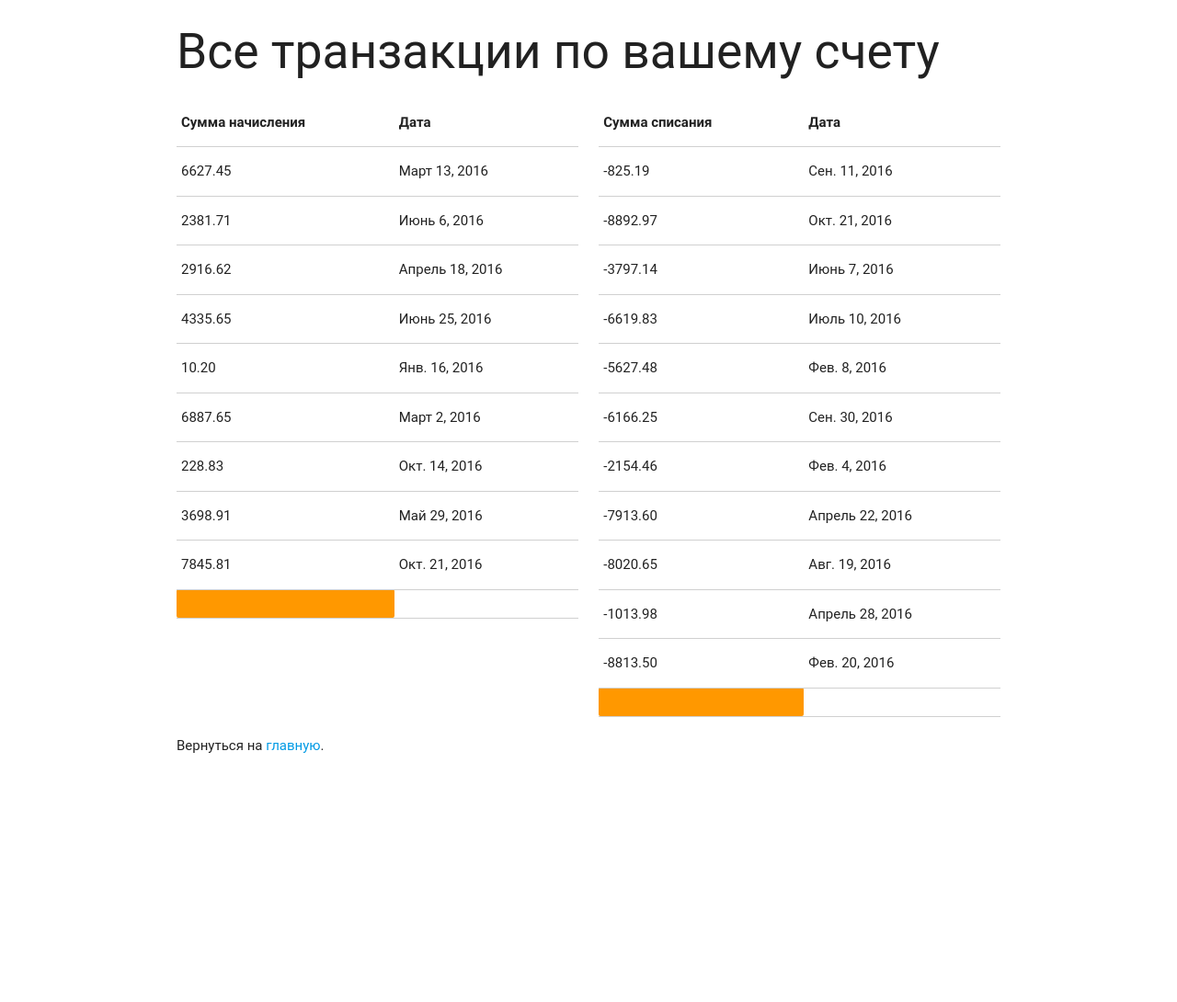
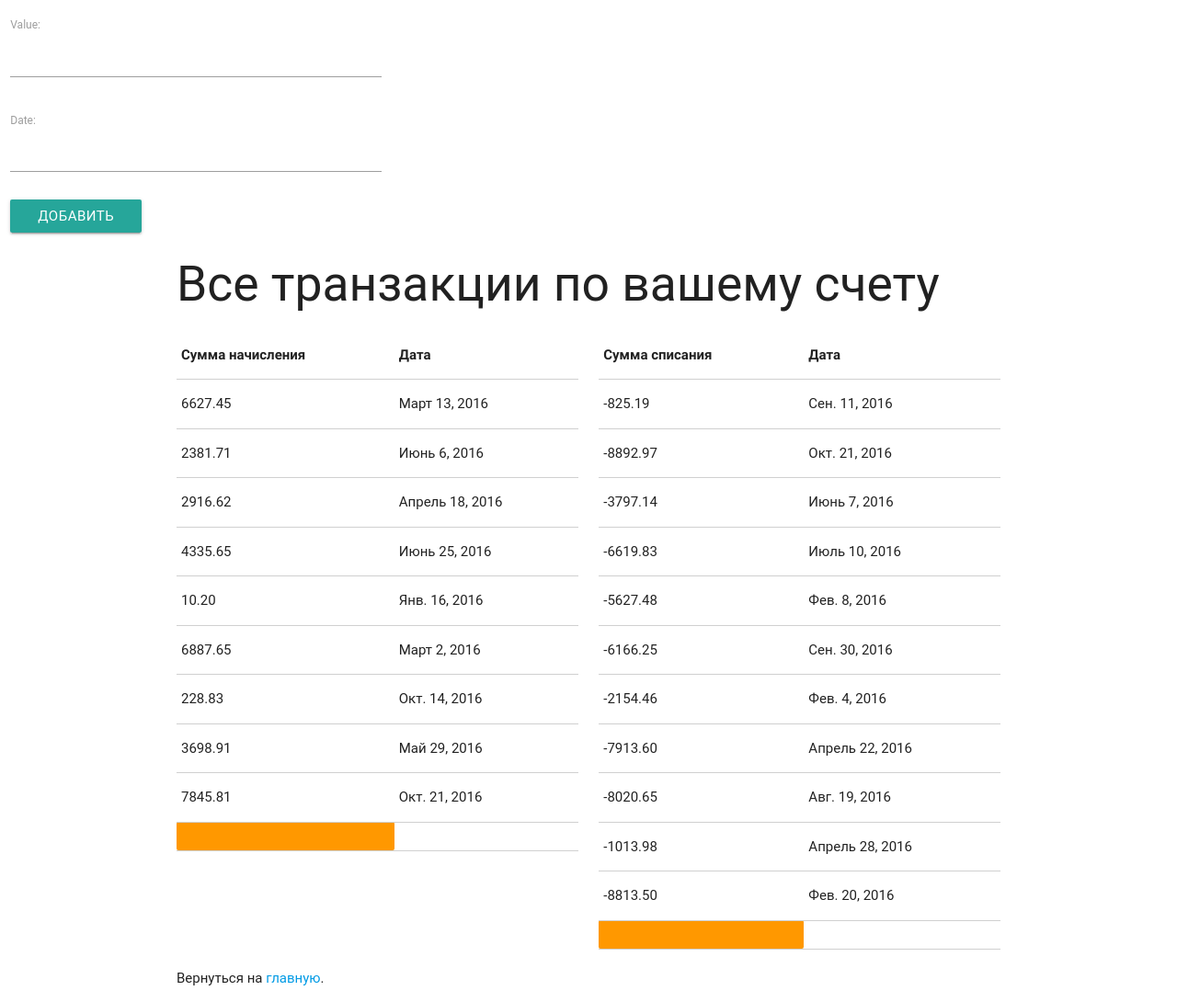
Before and after one commit to RailMazgutov/myfinance, a Django app: template finance/templates/finance/charges_view.html in a window 1280 px wide. Shown: the whole page at 92% size. Before the commit the page ends 819 px from the top, so only its background shows below. Run offline with Django 3.2, Linux system fonts and the light colour scheme; the template is opened without the code that fills it: values that come from a table or form of the project are taken from there, others are empty; data comes from the database, SQL or seed files in the repository; some libraries are stand-ins or nearby versions; some web fonts are replaced.

Commit message:
Добавил форму в шаблон

```diff
--- a/finance/forms.py
+++ b/finance/forms.py
@@ -1,11 +1,12 @@
 from django import forms
 from datetime import date
+from .models import Charge
 from django.core.exceptions import ValidationError
 
 
 class ChargeForm(forms.Form):
     _value = forms.DecimalField(label = 'Value', required = True)
-    _date = forms.DataField(label = 'Data', required = True)
+    _date = forms.DateField(label = 'Date', required = True)
 
     def clean(self):
         cleaned_data = super().clean()
--- a/finance/templates/finance/charges_view.html
+++ b/finance/templates/finance/charges_view.html
@@ -6,6 +6,15 @@
     <link rel="stylesheet" href="https://cdnjs.cloudflare.com/ajax/libs/materialize/0.97.7/css/materialize.min.css">
 </head>
 <body>
+    <div class="row">
+        <div class="col s4">
+            <form method="POST" class="post-form">{% csrf_token %}
+                {% csrf_token %}
+                {{ form.as_p }}
+                <button type="submit" class="save btn btn-default">Добавить</button>
+            </form>
+        </div>
+    </div>
     <script type="text/javascript" src="https://code.jquery.com/jquery-2.1.1.min.js"></script>
     <script type="text/javascript" src="https://cdnjs.cloudflare.com/ajax/libs/materialize/0.97.3/js/materialize.min.js"></script>
     <div class="container">
```
Also changed, not shown: finance/views.py (+10 -2 lines).
